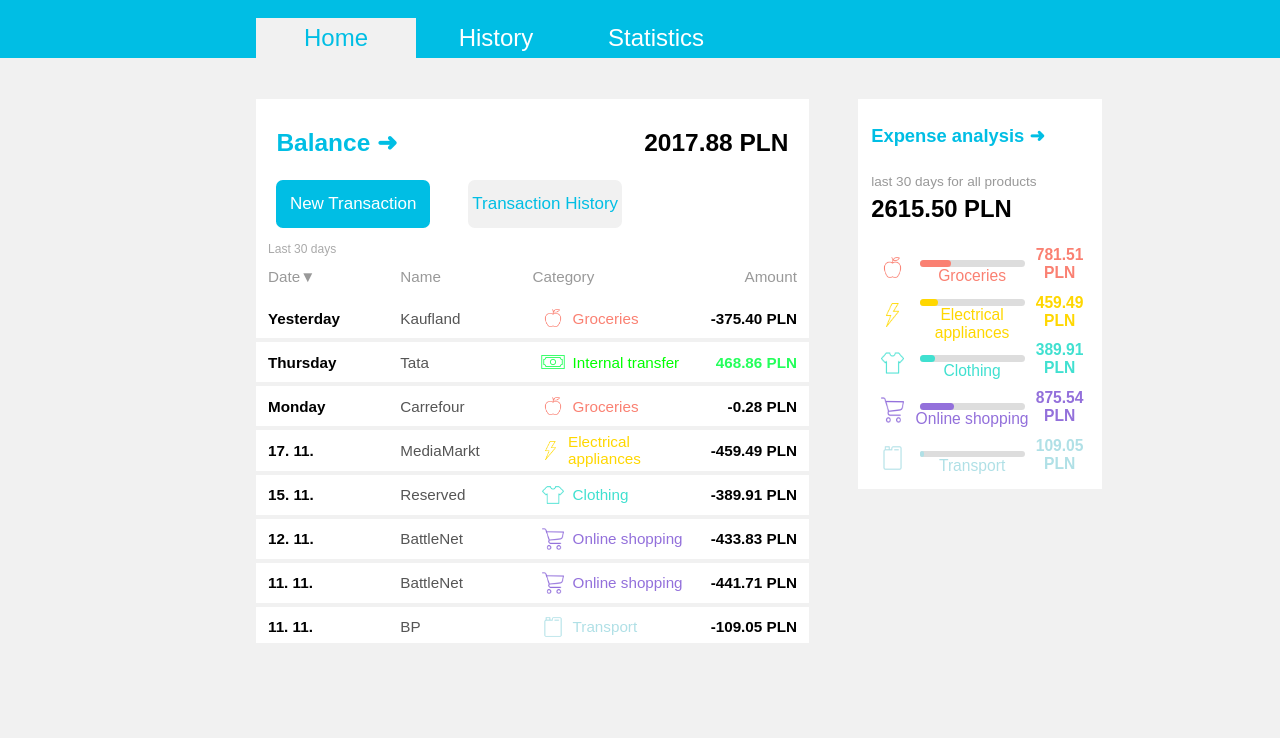
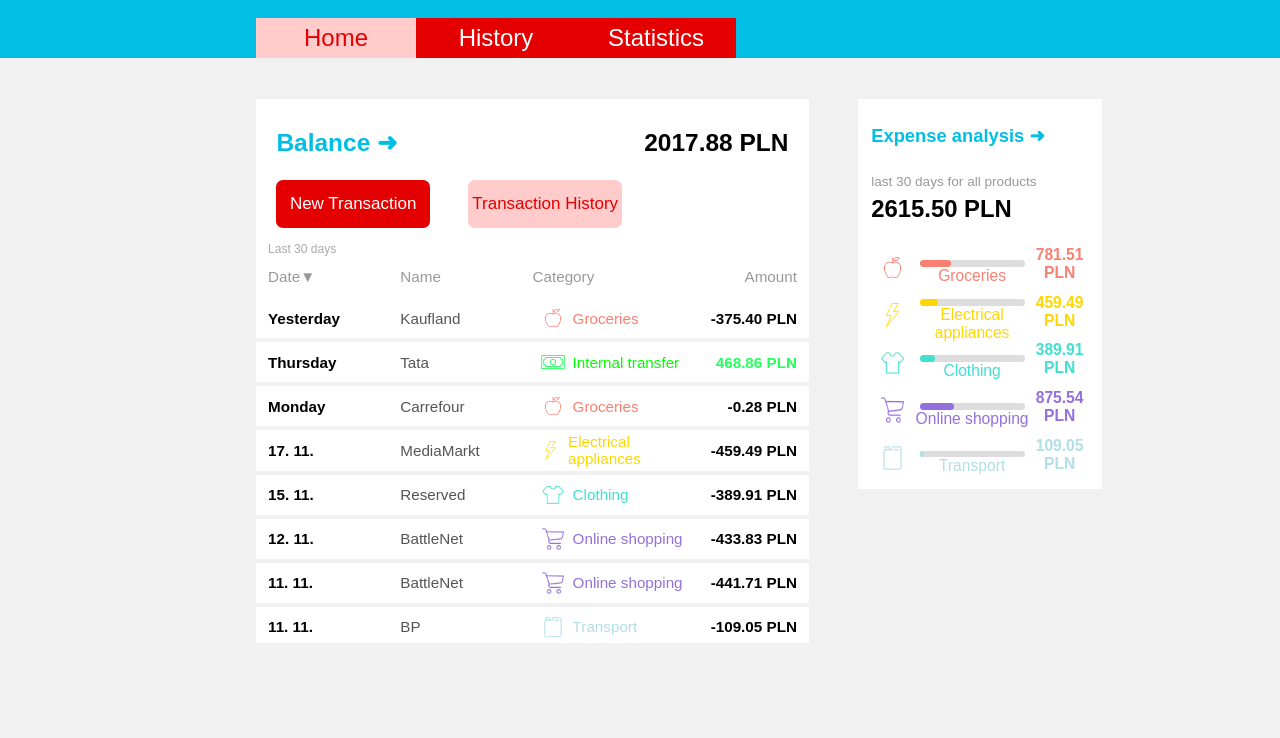
Before and after one commit to NotRimuru/InfiniteBank, a plain HTML site: page index.html in a window 1280 px wide. Shown: the part 62-800 px from the top of the page. Drawn offline with Linux system fonts and the light colour scheme.

Commit message:
button Color Change to red

```diff
--- a/Css/Global.css
+++ b/Css/Global.css
@@ -20,11 +20,11 @@ body {
 }
 
 .button-color{
-    background-color: rgb(0, 190, 228);
+    background-color: rgb(228, 0, 0);
     color: white;
 }
 
 .pressed-button-color{
-    background-color: #f1f1f1;
-    color: rgb(0, 190, 228);
+    background-color: #ffcbcb;
+    color: rgb(228, 0, 0);
 }
```
